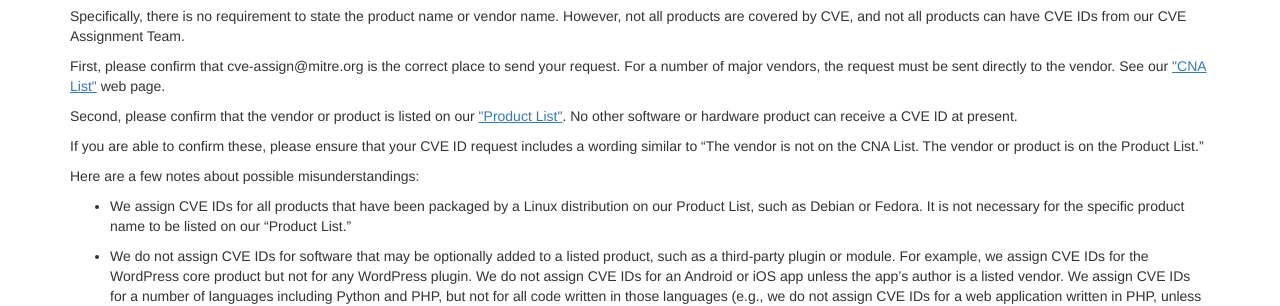
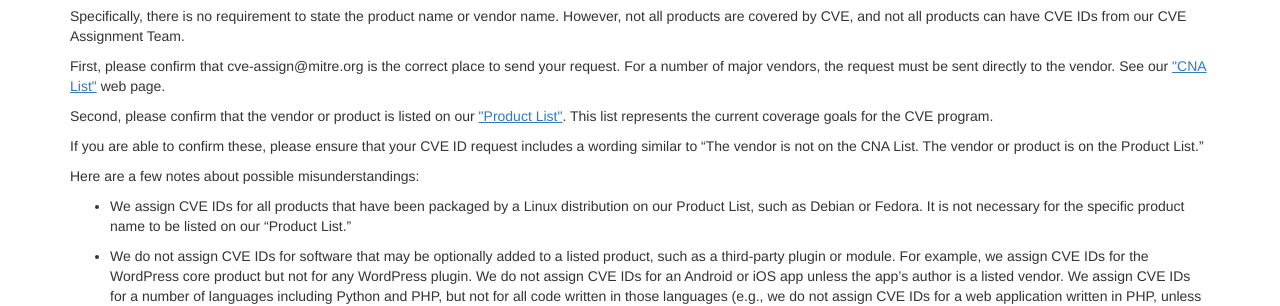
Before and after one commit to CVEProject/cveproject.github.io, a Jekyll site: the page built from requester/reservation-guidelines.md, in a window 1280 px wide and 900 px high, scrolled down 2601 px. Shown: the part 152-458 px from the top of the window. Built offline with Jekyll 4.4.1, drawn with Linux system fonts in a browser that asks for light colours; nearby versions of some CDN libraries.

Commit message:
Update reservation-guidelines.md

```diff
--- a/requester/reservation-guidelines.md
+++ b/requester/reservation-guidelines.md
@@ -236,7 +236,7 @@ Specifically, there is no requirement to state the product name or vendor name.
 
 First, please confirm that cve-assign@mitre.org is the correct place to send your request. For a number of major vendors, the request must be sent directly to the vendor. See our [<u>"CNA List"</u>](https://cve.mitre.org/cve/cna.html) web page.
 
-Second, please confirm that the vendor or product is listed on our [<u>"Product List"</u>](http://cve.mitre.org/cve/data_sources_product_coverage.html#products). No other software or hardware product can receive a CVE ID at present.
+Second, please confirm that the vendor or product is listed on our [<u>"Product List"</u>](http://cve.mitre.org/cve/data_sources_product_coverage.html#products). This list represents the current coverage goals for the CVE program.
 
 If you are able to confirm these, please ensure that your CVE ID request includes a wording similar to "The vendor is not on the CNA List. The vendor or product is on the Product List."
 
```
